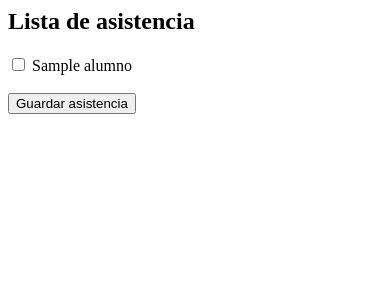
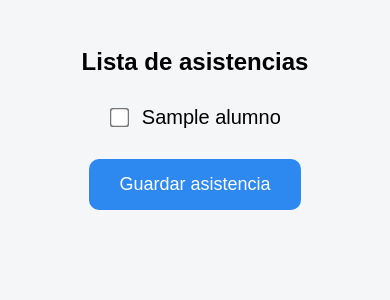
Before and after one commit to joelin6540-rgb/Asistencia-Club, a Flask app: template templates/asistencia.html in a window 390 px wide. Shown: the top 300 px of the page. Run offline with Flask 3, Linux system fonts and the light colour scheme; the template is opened without the code that fills it: most values are stand-ins (such as "Sample title", 1, 10 or a date in 2020); parts of the project's set-up code (start-up, migrations or seed data) failed here and were passed over.

Commit message:
improve mobile design

```diff
--- a/templates/asistencia.html
+++ b/templates/asistencia.html
@@ -1,4 +1,58 @@
-<h2>Lista de asistencia</h2>
+<!DOCTYPE html>
+
+<html>
+
+<head>
+<meta charset="UTF-8">
+<meta name="viewport" content="width=device-width, initial-scale=1.0">
+
+<title>Asistencia</title>
+
+<style>
+
+body{
+    font-family: Arial;
+    background:#f4f6f8;
+    text-align:center;
+    padding:20px;
+}
+
+h2{
+    margin-bottom:30px;
+}
+
+label{
+    display:block;
+    font-size:20px;
+    margin:10px;
+}
+
+input[type="checkbox"]{
+    transform: scale(1.5);
+    margin-right:10px;
+}
+
+button{
+    margin-top:20px;
+    padding:15px 30px;
+    font-size:18px;
+    border:none;
+    border-radius:10px;
+    background:#2d89ef;
+    color:white;
+}
+
+button:hover{
+    background:#1b5fad;
+}
+
+</style>
+
+</head>
+
+<body>
+
+<h2>Lista de asistencias</h2>
 
 <form method="POST" action="/guardar/{{ club }}">
 
@@ -8,12 +62,11 @@
 <input type="checkbox" name="alumnos" value="{{ alumno }}"> {{ alumno }}
 </label>
 
-<br>
-
 {% endfor %}
-
-<br>
 
 <button type="submit">Guardar asistencia</button>
 
 </form>
+
+</body>
+</html>
```
Also changed, not shown: templates/index.html (+47 -11 lines).
